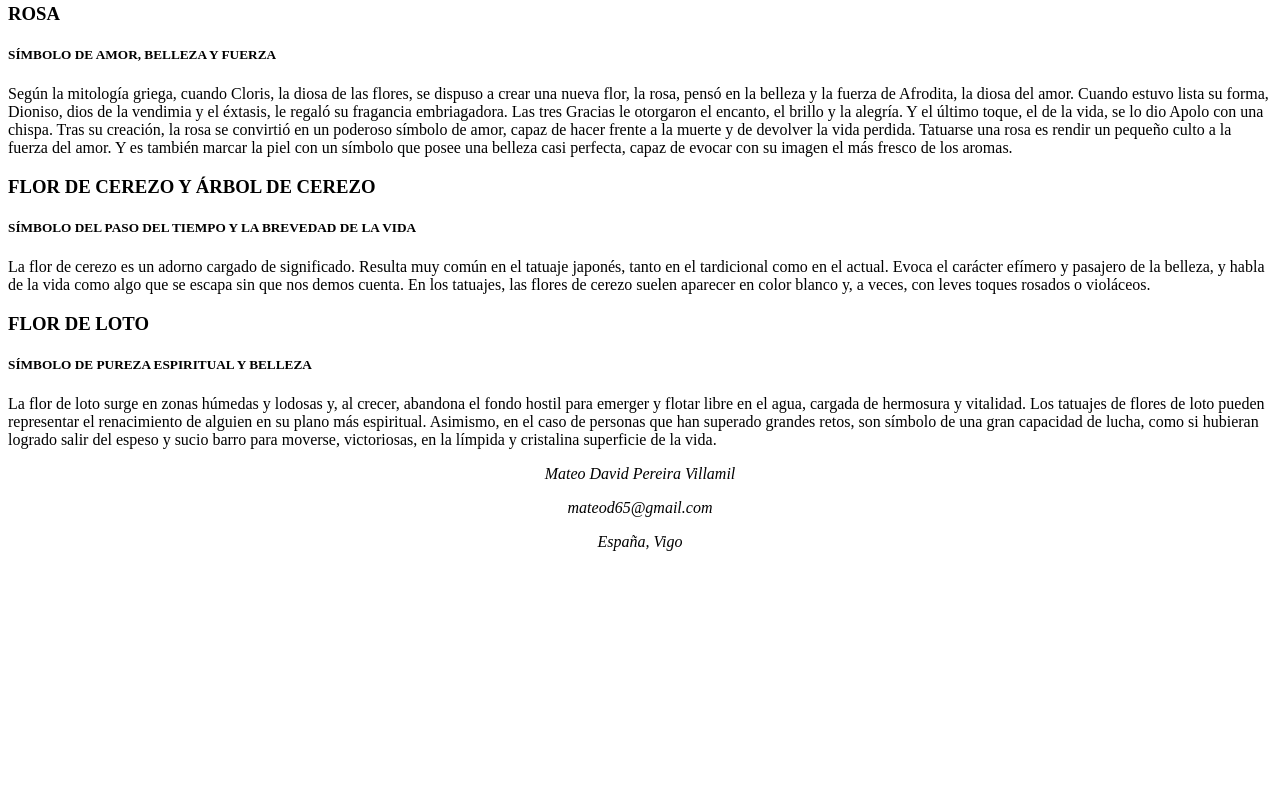
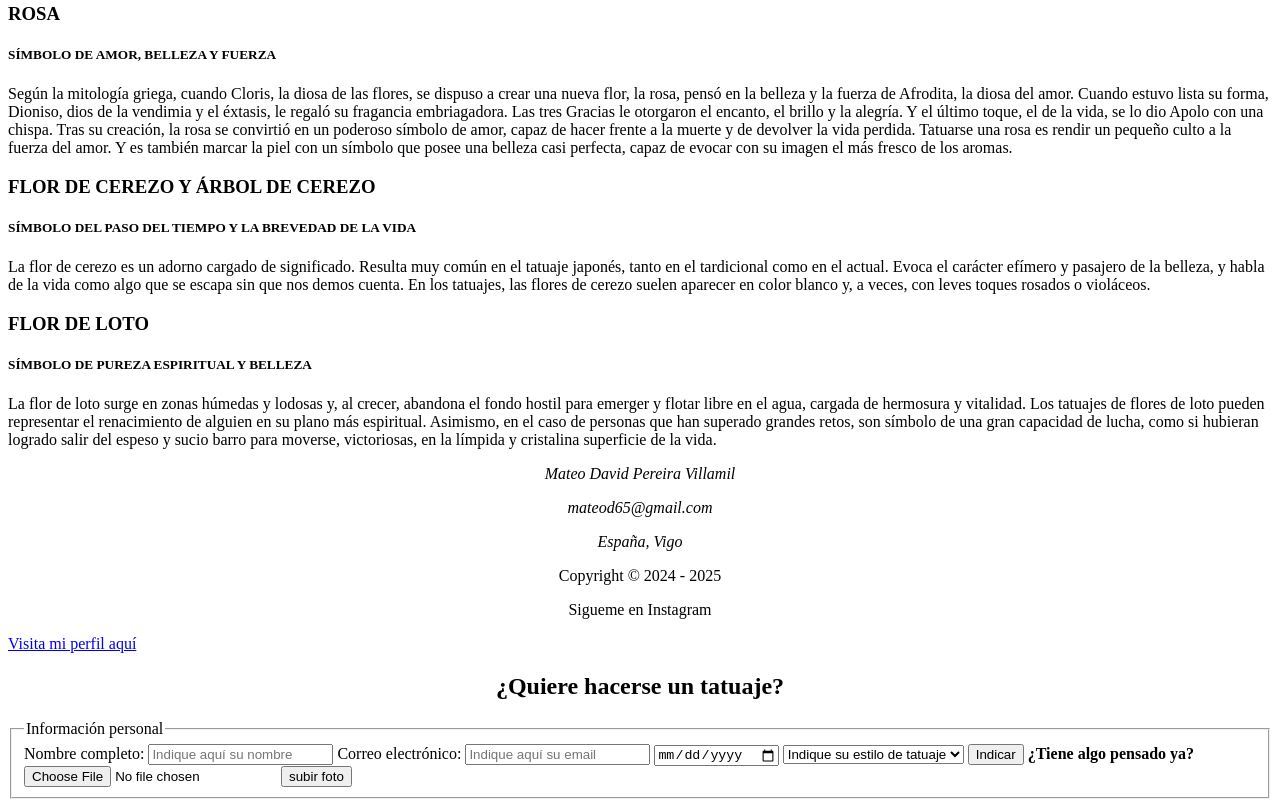
Before and after one commit to MidasThePower/html5_arquitectura_informacion, a plain HTML site: page index.html in a window 1280 px wide. Shown: the part 10977-11784 px from the top of the page. Before the commit the page ends 11544 px from the top, so only its background shows below. Drawn offline with Linux system fonts and the light colour scheme.

Commit message:
trabajo finalizado

```diff
--- a/index.html
+++ b/index.html
@@ -26,6 +26,17 @@
       type="image/png"
       sizes="32x32"
     />
+    <title>Mi perfil de Instagram</title>
+    <!--Metaetiquetas a redes sociales-->
+    <meta property="og:title" content="Mi perfil de Instagram" />
+    <meta property="og:description" content="Sígueme en Instagram " />
+    <meta
+      property="og:image"
+      content="assets/pictures/image/flor de loto.avif"
+    />
+    <meta property="og:url" content="https://www.Elartedeltattoo.com" />
+    <!--Enlaces a redes sociales-->
+    <link rel="me" href="https://www.instagram.com/elartedeltatuaje2025" />
   </head>
 
   <body>
@@ -1130,14 +1141,63 @@
         </section>
       </article>
     </main>
-
     <footer>
       <address style="text-align: center">
         <p>Mateo David Pereira Villamil</p>
         <p>mateod65@gmail.com</p>
         <p>España, Vigo</p>
       </address>
+      <p style="text-align: center">Copyright &copy; 2024 - 2025</p>
+      <p style="text-align: center">Sigueme en Instagram</p>
+      <a href="https://www.instagram.com/elartedeltatuaje2025" target="_blank"
+        >Visita mi perfil aquí</a
+      >
     </footer>
-    <aside></aside>
+    <aside>
+      <h2 style="text-align: center">
+        <strong>¿Quiere hacerse un tatuaje?</strong>
+      </h2>
+      <form
+        action="Elartedeltattoo.com"
+        method="post"
+        target="_blank"
+        name="registro de tatuajes"
+      >
+        <fieldset>
+          <legend>Información personal</legend>
+          <label for="nombre">Nombre completo: </label>
+          <input
+            type="text"
+            name="nombre"
+            placeholder="Indique aquí su nombre"
+          />
+          <label for="correo">Correo electrónico: </label>
+          <input
+            type="email"
+            name="correo"
+            placeholder="Indique aquí su email"
+          />
+          <input type="date" name="fecha de nacimiento" />
+          <select name="Tipo de tatuaje" id="tTattoo">
+            <option value="">Indique su estilo de tatuaje</option>
+            <option value="old school">Old School</option>
+            <option value="neotradicional">Neotradicional</option>
+            <option value="new school">New School</option>
+            <option value="japonés">Japonés</option>
+            <option value="neojaponés">Neojaponés</option>
+            <option value="neotribal">Neotribal</option>
+            <option value="realismo">Realismo</option>
+            <option value="blackwork">Blackwork</option>
+            <option value="geométrico">Geométrico</option>
+            <option value="biomechanical 3d">Biomechanical 3D</option>
+            <option value="ilustración">Ilustración</option>
+          </select>
+          <input name="indicación" type="submit" value="Indicar" />
+          <strong>¿Tiene algo pensado ya?</strong>
+          <input type="file" name="foto_tattoo" accept="image/*" />
+          <input type="submit" value="subir foto" />
+        </fieldset>
+      </form>
+    </aside>
   </body>
 </html>
```
